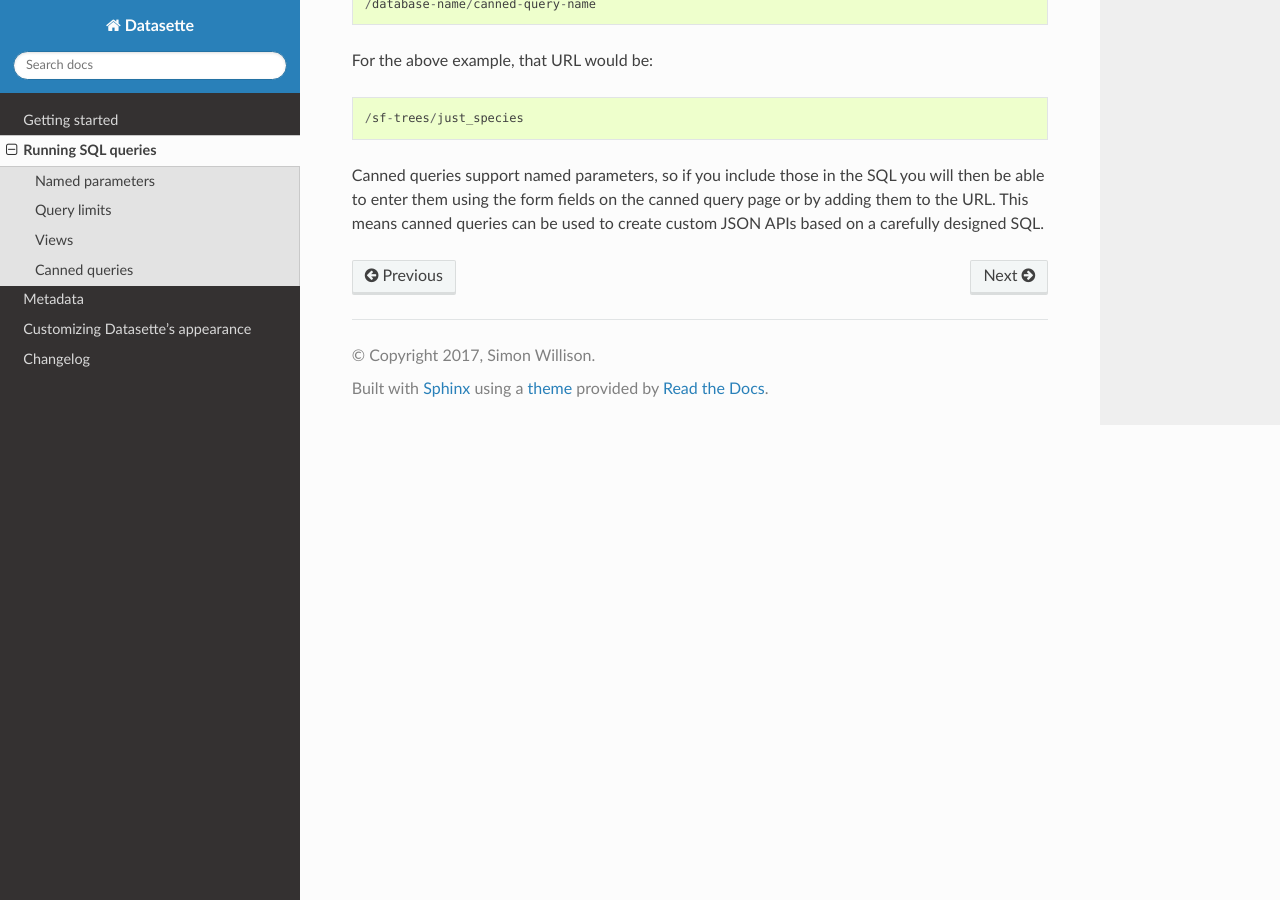
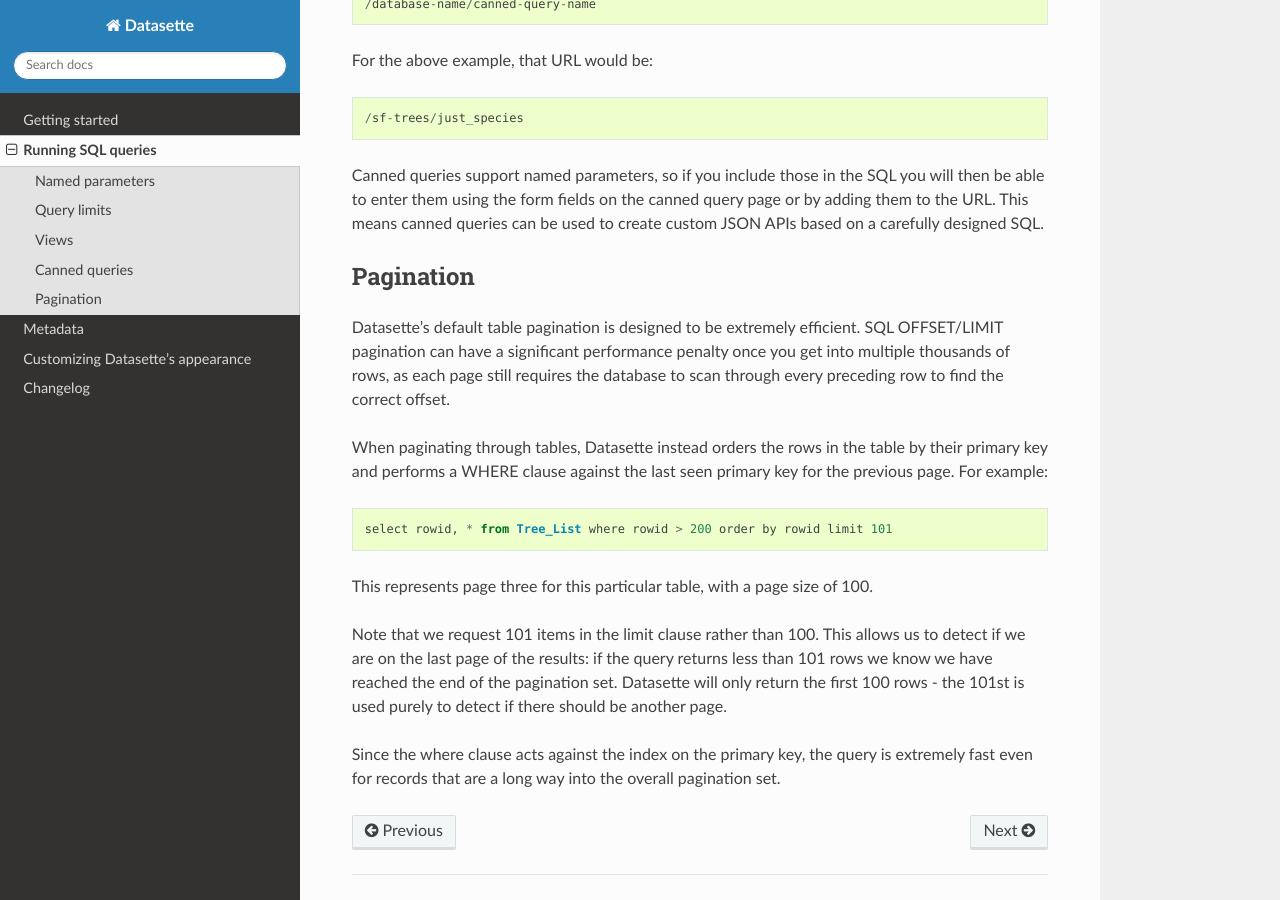
Before and after one commit to simonw/datasette, a Sphinx documentation site: the page built from docs/sql_queries.rst, in a window 1280 px wide and 900 px high, scrolled down 2644 px. Built offline with Sphinx 7.4.7 and the Read the Docs theme 2.0.0, drawn with Linux system fonts in a browser that asks for light colours.

Commit message:
Initial documentation for pagination

```diff
--- a/docs/sql_queries.rst
+++ b/docs/sql_queries.rst
@@ -127,3 +127,29 @@ Canned queries support named parameters, so if you include those in the SQL you
 will then be able to enter them using the form fields on the canned query page
 or by adding them to the URL. This means canned queries can be used to create
 custom JSON APIs based on a carefully designed SQL.
+
+Pagination
+----------
+
+Datasette's default table pagination is designed to be extremely efficient. SQL
+OFFSET/LIMIT pagination can have a significant performance penalty once you get
+into multiple thousands of rows, as each page still requires the database to
+scan through every preceding row to find the correct offset.
+
+When paginating through tables, Datasette instead orders the rows in the table
+by their primary key and performs a WHERE clause against the last seen primary
+key for the previous page. For example::
+
+    select rowid, * from Tree_List where rowid > 200 order by rowid limit 101
+
+This represents page three for this particular table, with a page size of 100.
+
+Note that we request 101 items in the limit clause rather than 100. This allows
+us to detect if we are on the last page of the results: if the query returns
+less than 101 rows we know we have reached the end of the pagination set.
+Datasette will only return the first 100 rows - the 101st is used purely to
+detect if there should be another page.
+
+Since the where clause acts against the index on the primary key, the query is
+extremely fast even for records that are a long way into the overall pagination
+set.
```
